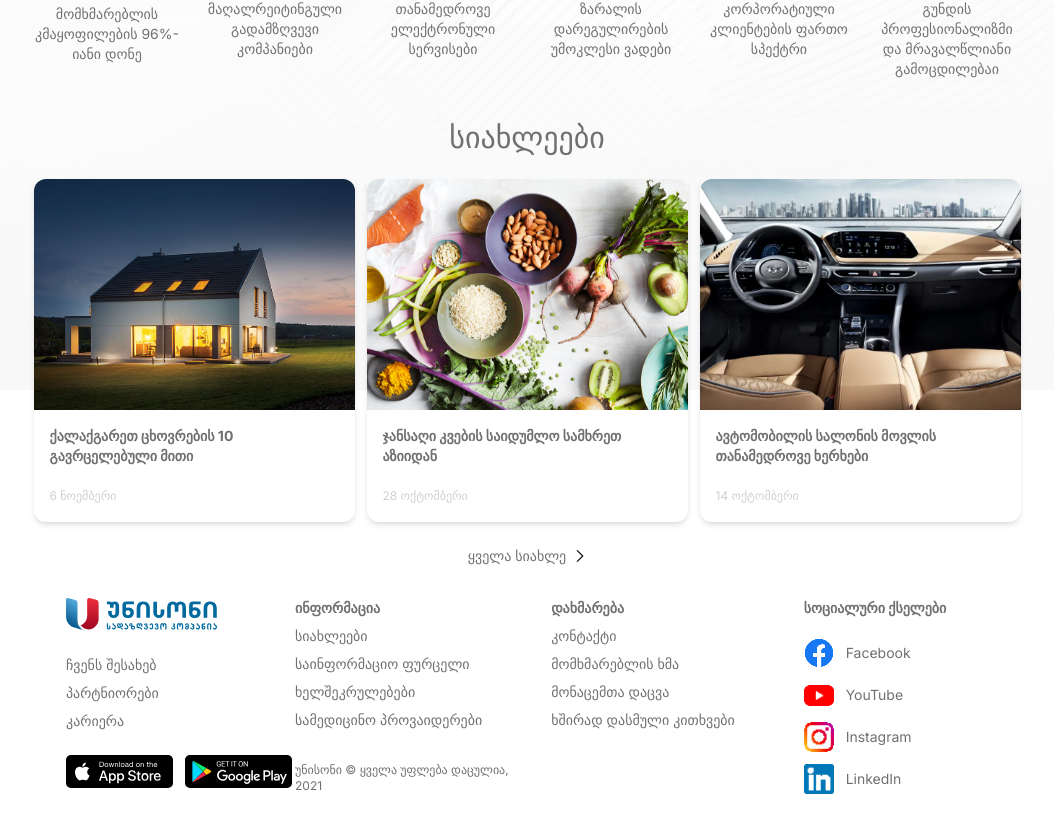
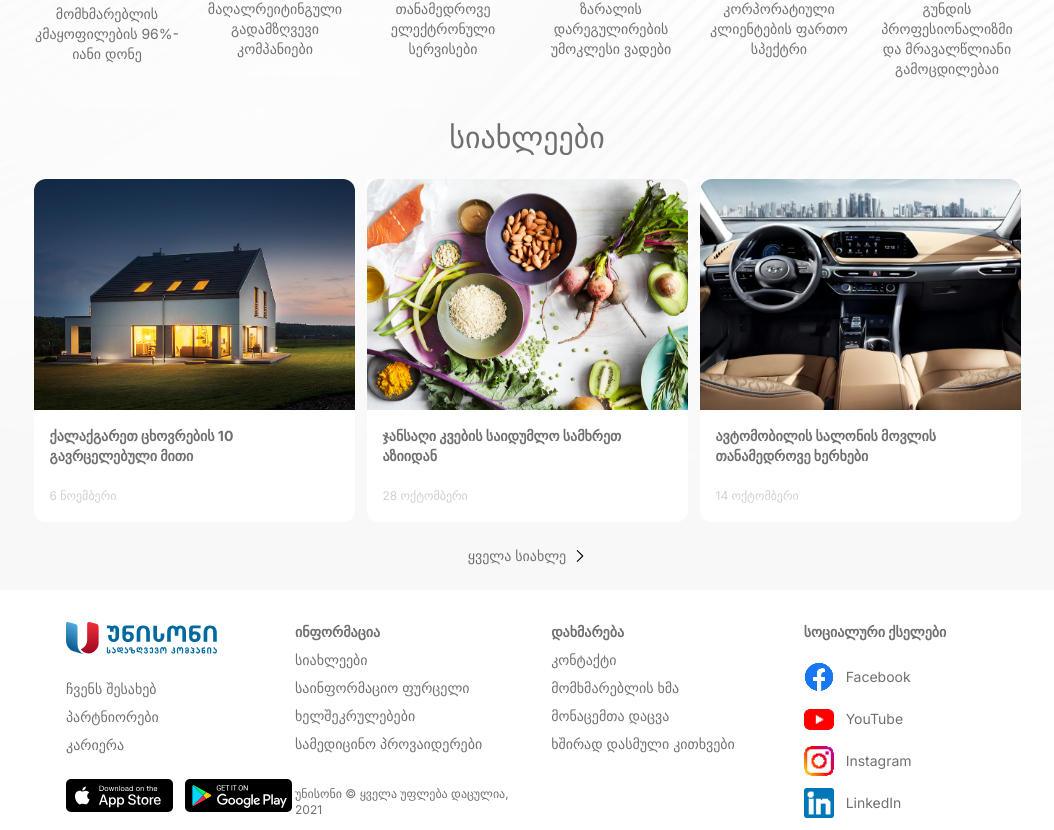
Before and after one commit to lukannozadze/unison-softgen, a Next.js app: page / in a window 1280 px wide. Shown: the part 871-1701 px from the top of the page, without its empty margins (113-1167 px from the left). Before the commit the page ends 1665 px from the top, so only its background shows below. Built offline with nearby package versions, Linux system fonts and the light colour scheme.

Commit message:
fixed/background image bug & added/necessary paddings

```diff
--- a/src/components/footer/Footer.tsx
+++ b/src/components/footer/Footer.tsx
@@ -11,7 +11,7 @@ export default function Footer() {
   if (isTabletOrMobile) return <MobileFooter />;
 
   return (
-    <footer className="w-full bg-white">
+    <footer className="w-full bg-white pb-3">
       <div className="mx-44 grid grid-cols-4 justify-items-center">
         <div className="flex flex-col gap-6">
           <Icons.logo />
--- a/src/components/footer/MobileFooter.tsx
+++ b/src/components/footer/MobileFooter.tsx
@@ -4,7 +4,7 @@ import { Icons } from "../shared/Icons";
 
 export default function MobileFooter() {
   return (
-    <footer className="w-full bg-gray-100 px-9 py-6">
+    <footer className="w-full px-9 py-6">
       <div className="gird-cols-2 grid-areas-footer container grid gap-8 md:grid-cols-2 lg:grid-cols-4">
         <div className="flex items-center">
           <Icons.logo />
--- a/src/components/main-section/InfoSection.tsx
+++ b/src/components/main-section/InfoSection.tsx
@@ -7,7 +7,7 @@ import OfferSection from "./offers/OfferSection";
 export default function InfoSection() {
   return (
     <div
-      style={{ backgroundImage: `url('/cover.png')`, backgroundRepeat: "no-repeat" }}
+      style={{ backgroundImage: `url('/cover.png')`, backgroundRepeat: "no-repeat",backgroundSize:'cover' }}
       className="relative"
     >
       <div className="container left-0 top-0 mx-auto">
--- a/src/components/main-section/news/NewsCard.tsx
+++ b/src/components/main-section/news/NewsCard.tsx
@@ -7,7 +7,7 @@ type Props = {
 };
 export default function NewsCard({ imagePath, title, date }: Props) {
   return (
-    <div className="flex w-[227px] flex-col rounded-b-xl shadow-md xl:w-[321px]">
+    <div className="flex w-[227px] flex-col rounded-b-xl  xl:w-[321px] bg-white">
       <Image
         className="w-full rounded-t-xl"
         src={imagePath}
--- a/src/components/main-section/news/NewsSection.tsx
+++ b/src/components/main-section/news/NewsSection.tsx
@@ -64,7 +64,7 @@ export function NewsSection() {
             <NewsCard key={item.id} imagePath={item.image} title={item.title} date={item.date} />
           ))}
         </div>
-        <div className="mt-6 flex items-center gap-2 text-center">
+        <div className="my-6 flex items-center gap-2 text-center">
           <span className="text-sm text-[#707070]">ყველა სიახლე</span>
           <span>
             <Icons.rightArrow />
@@ -85,7 +85,7 @@ export function NewsSection() {
           ))}
         </CarouselContent>
       </Carousel>
-      <div className="mt-4 flex items-center gap-2 text-center">
+      <div className="my-4 flex items-center gap-2 text-center">
         <span className="text-sm text-[#707070]">ყველა სიახლე</span>
         <span>
           <Icons.rightArrow />
```
